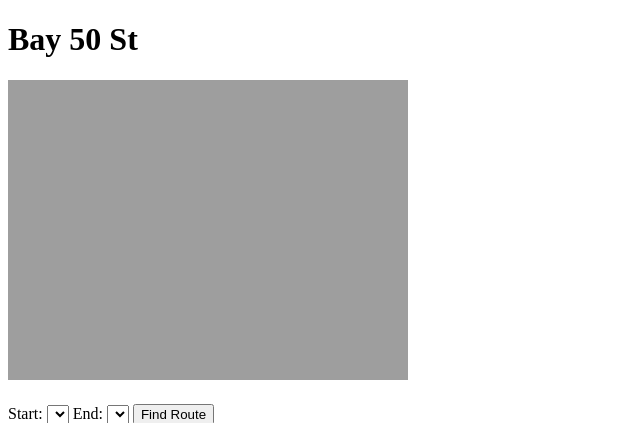
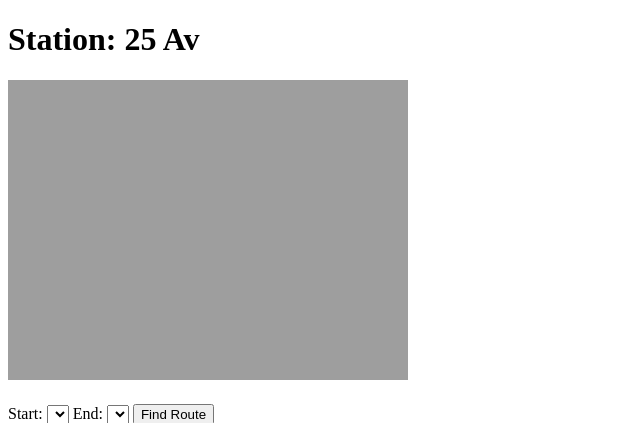
Before and after one commit to holeedays/MTA-PlatformPath, a Django app: page /test/ in a window 1280 px wide. Shown: the top 423 px of the page, without its empty margins (0-640 px from the left). Run offline with Django 5.2, Linux system fonts and the light colour scheme; data that the repository does not hold is empty.

Commit message:
Made path_test.html dynamically load the station name.

```diff
--- a/platformpath/platformpathapp/static/platformpathapp/js/_app.js
+++ b/platformpath/platformpathapp/static/platformpathapp/js/_app.js
@@ -10,6 +10,11 @@ class App {
     }
     // initializes the app: loads diagram, fetches station data, sets up event listeners
     async init(stationName) {
+        // Set the station name in the heading
+        const stationHeading = document.getElementById('diagram-name');
+        if (stationHeading) {
+            stationHeading.innerText = `Station: ${stationName}`;
+        }
         // TODO: Dynamically determine diagram path based on stationName
         await loadDiagram("/static/platformpathapp/diagrams/25Av.svg");
         // Get the station data (nodes/edges) and populate the dropdowns
--- a/platformpath/platformpathapp/static/platformpathapp/ts/_app.ts
+++ b/platformpath/platformpathapp/static/platformpathapp/ts/_app.ts
@@ -13,6 +13,12 @@ class App {
 
     // initializes the app: loads diagram, fetches station data, sets up event listeners
     public async init(stationName: string): Promise<void> {
+        // Set the station name in the heading
+        const stationHeading = document.getElementById('diagram-name');
+        if (stationHeading) {
+            stationHeading.innerText = `Station: ${stationName}`;
+        }
+
         // TODO: Dynamically determine diagram path based on stationName
         await loadDiagram("/static/platformpathapp/diagrams/25Av.svg");
 
--- a/platformpath/platformpathapp/templates/platformpathapp/path_test.html
+++ b/platformpath/platformpathapp/templates/platformpathapp/path_test.html
@@ -10,7 +10,7 @@
 </head>
 
 <body>
-    <h1>Bay 50 St</h1>
+    <h1 id="diagram-name"></h1>
     <div id="diagram-container"></div>
 
     <script type="module" src="{% static 'platformpathapp/js/_highlighter.js' %}"></script>
```
